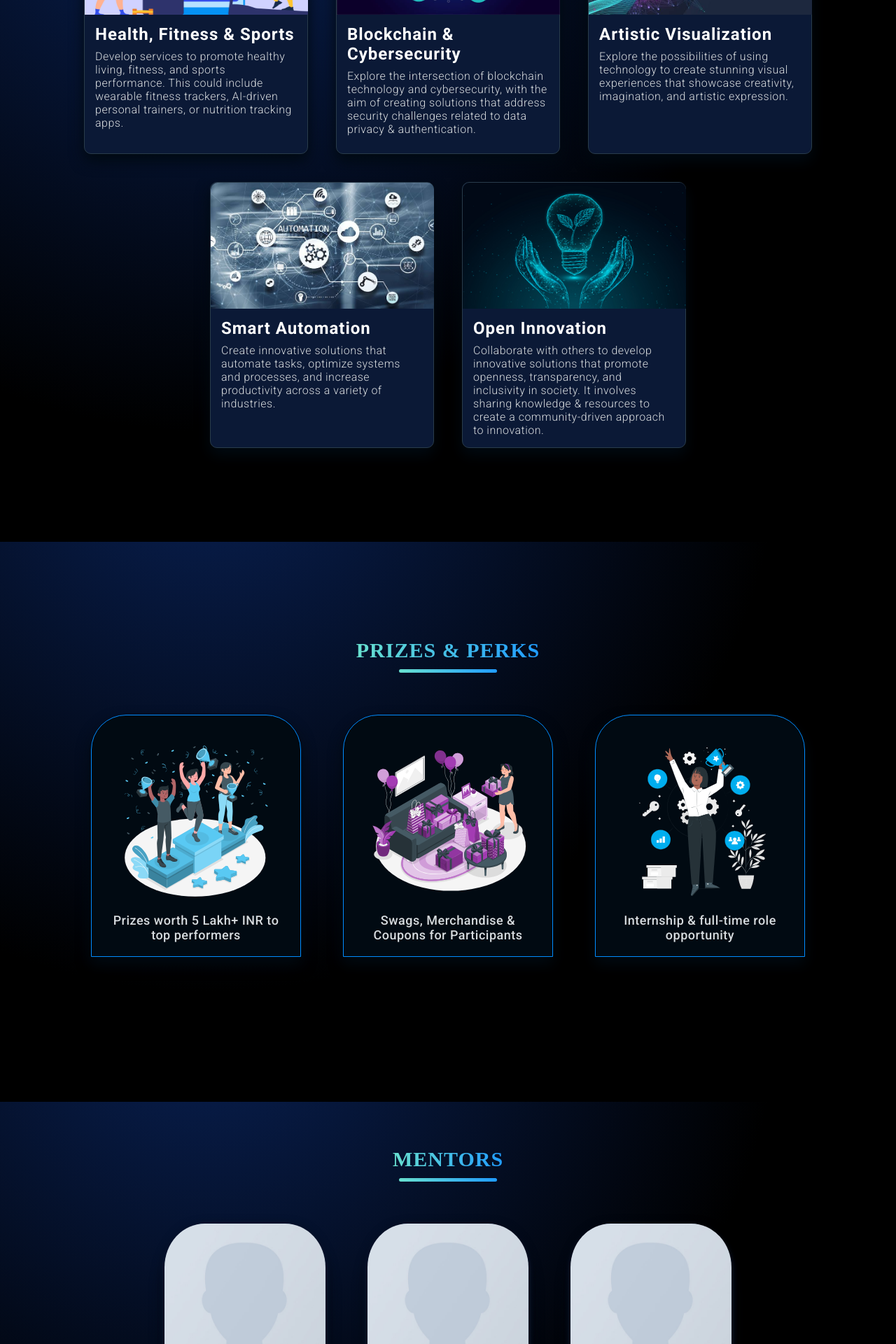
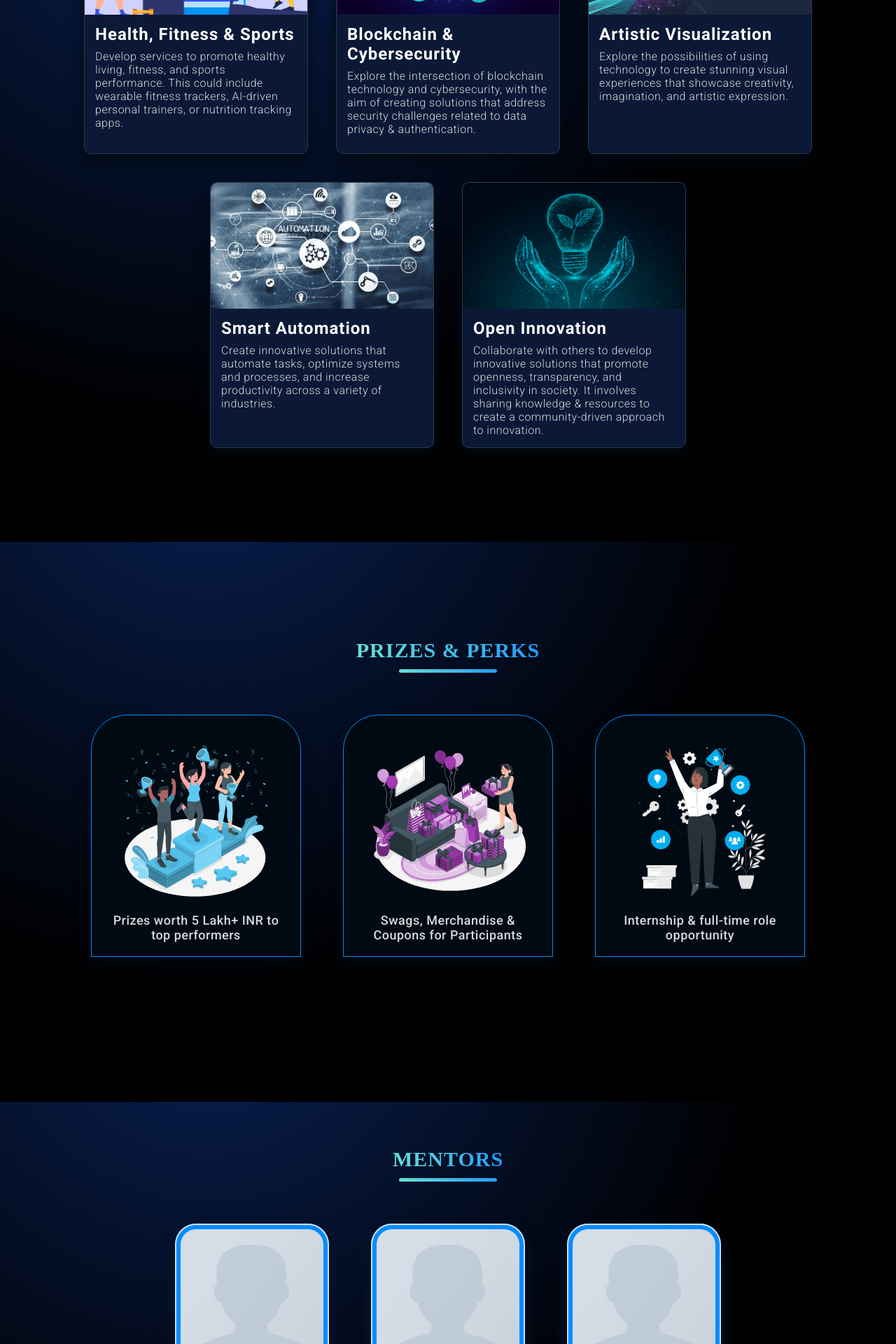
Before and after one commit to farhaanmalik/softcodehack2, a React (Create React App) app: page / in a window 1280 px wide. Shown: the part 2426-4346 px from the top of the page at 70% size. Built offline with nearby package versions, Linux system fonts and the light colour scheme; a web font is replaced by a local one.

Commit message:
Changed mentors layout

```diff
--- a/src/App.css
+++ b/src/App.css
@@ -320,6 +320,7 @@ nav ul li a:hover::after {
 .theme-card {
     width: 320px;
     height: 380px;
+    overflow-x: hidden;
     margin: 20px;
     color: #fff;
     border-radius: 10px;
@@ -340,7 +341,6 @@ nav ul li a:hover::after {
     width: 320px;
     height: 180px;
     margin: auto;
-    padding-right: 1px;
     border-radius: 10px 10px 0px 0px;
 }
 
@@ -404,26 +404,28 @@ nav ul li a:hover::after {
 .team-box {
     margin: 20px 30px;
     position: relative;
-    border-radius: 25% 25% 10px 10px;
-    box-shadow: 0px 10px 20px #010a12;
-    background-color: #092155;
 }
 
+.team-img{
+    background-color: #018cff;
+    width: 220px;
+    height: 220px;
+    border-radius: 30px;
+    box-shadow: 0px 10px 20px #0b1936;
+}
 .team-img img {
-    width: 230px;
-    height: 250px;
-    border-radius: 25% 25% 10px 10px;
-    box-shadow: 0px 5px 10px #0b1936;
-    transition: all .2s;
-}
-.team-box:hover .team-img img{
-    transform: scale(.98);
+    width: 220px;
+    height: 220px;
+    border-radius: 30px;
+    padding: 6px;
+    border: 2px solid #d7dbde;
 }
 
 .team-content {
     display: flex;
-    justify-content: left;
+    justify-content: center;
     flex-direction: column;
+    text-align: center;
     border-radius: 10px;
     padding: 10px 15px;
 }
@@ -668,19 +670,19 @@ footer {
         border: none;
     }
 
-    nav {
-        display: none;
+     nav {
         position: absolute;
         top: 0;
         right: 0;
         height: 100vh;
         width: 65%;
-        background-color: #14293afa;
-        transition: all .2s;
+        background-color: #0b1529f5;
+        transform: translateX(100%);
+        transition: all .3s;
     }
 
     nav.active {
-        display: block;
+        transform: translateX(0%);
     }
 
     nav ul {
```
